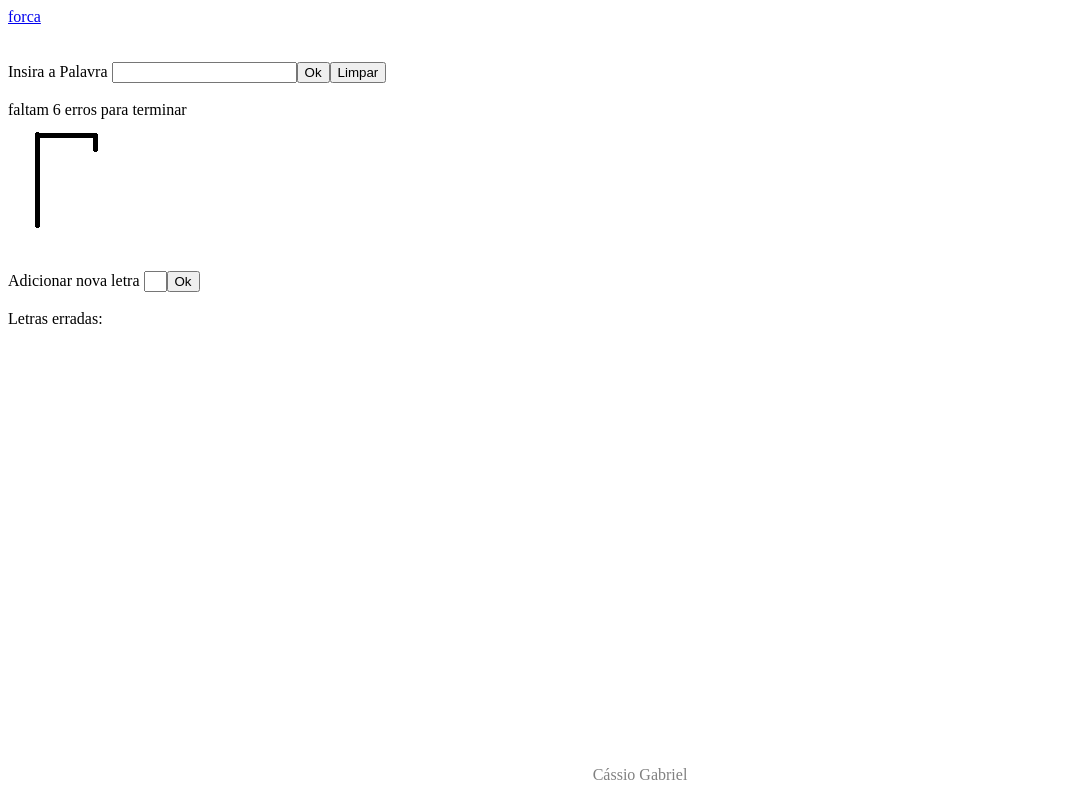
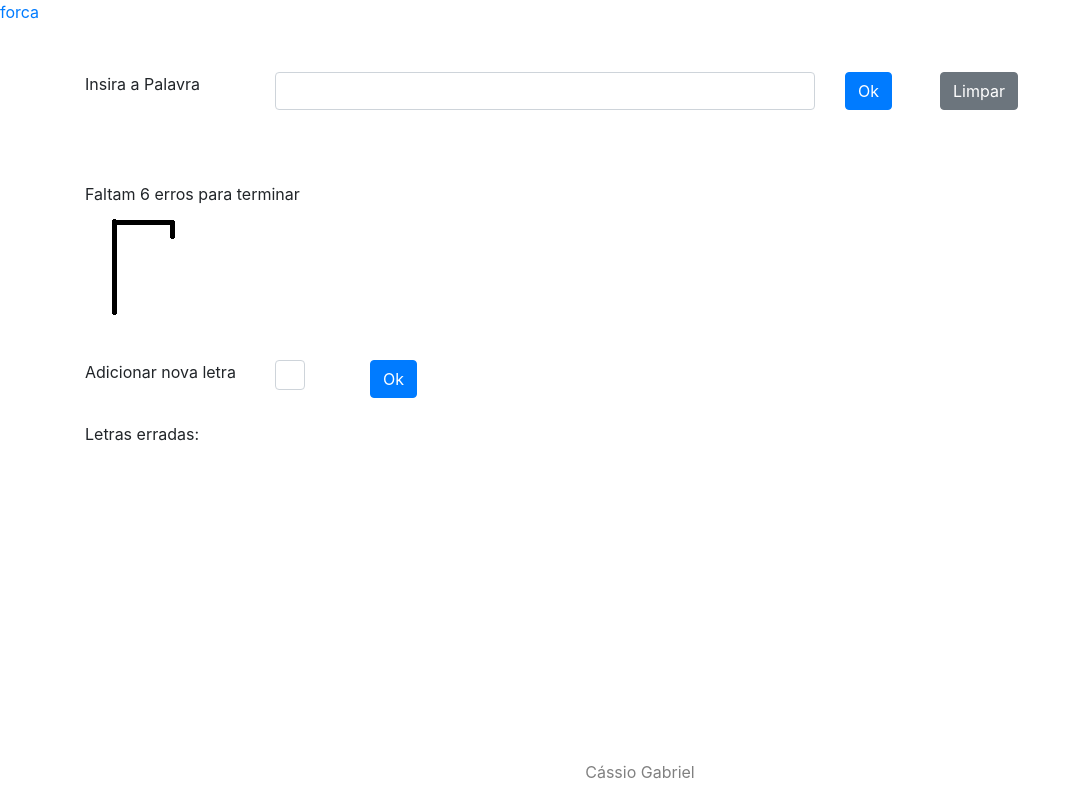
Before and after one commit to cgcdoss/jogos, an Angular app: page /forca in a window 1280 px wide. Shown: the whole page, without its empty margins (0-1081 px from the left). Built offline with nearby package versions, Linux system fonts and the light colour scheme.

Commit message:
Adicionando bootstrap ao projeto

```diff
--- a/package.json
+++ b/package.json
@@ -16,9 +16,12 @@
     "@angular/compiler": "~9.1.12",
     "@angular/core": "~9.1.12",
     "@angular/forms": "~9.1.12",
+    "@angular/localize": "~9.1.12",
     "@angular/platform-browser": "~9.1.12",
     "@angular/platform-browser-dynamic": "~9.1.12",
     "@angular/router": "~9.1.12",
+    "@ng-bootstrap/ng-bootstrap": "^6.2.0",
+    "bootstrap": "^4.4.0",
     "rxjs": "~6.5.4",
     "tslib": "^1.10.0",
     "zone.js": "~0.10.2"
--- a/src/app/app.module.ts
+++ b/src/app/app.module.ts
@@ -5,6 +5,7 @@ import { AppRoutingModule } from './app-routing.module';
 import { AppComponent } from './app.component';
 import { FormsModule } from '@angular/forms';
 import { ForcaComponent } from './forca/forca.component';
+import { NgbModule } from '@ng-bootstrap/ng-bootstrap';
 
 @NgModule({
   declarations: [
@@ -14,7 +15,8 @@ import { ForcaComponent } from './forca/forca.component';
   imports: [
     BrowserModule,
     AppRoutingModule,
-    FormsModule
+    FormsModule,
+    NgbModule
   ],
   providers: [],
   bootstrap: [AppComponent]
--- a/src/app/forca/forca.component.html
+++ b/src/app/forca/forca.component.html
@@ -1,29 +1,46 @@
-Insira a Palavra
-<input #palavra type="password">
-<button (click)="envia(palavra.value); palavra.value = ''">Ok</button>
-<button (click)="limpa()">Limpar</button>
+<div class="container">
+    <div class="row">
+        <div class="col-md-2">
+            <label class="control-label">Insira a Palavra</label>
+        </div>
+        <div class="col-md-6">
+            <input class="form-control" #palavra type="password">
+        </div>
+        <div class="col-md-1">
+            <button class="btn btn-primary" (click)="envia(palavra.value); palavra.value = ''">Ok</button>
+        </div>
+        <div class="col-md-1">
+            <button class="btn btn-secondary" (click)="limpa()">Limpar</button>
+        </div>
+    </div>
 
-
-<div *ngIf="letras">
     <br>
+    <div class="row" *ngIf="letras">
         <span *ngFor="let l of letras">
             <span *ngIf="l.includes(' ')">&nbsp;&nbsp;</span>
-        <input disabled *ngIf="!l.includes(' ')" style="width: 15px;" [value]="letrasCorretas.includes(l) ? l : ''">
+            <input class="form-control person" disabled *ngIf="!l.includes(' ')"
+                [value]="letrasCorretas.includes(l) ? l : ''">
         </span>
     </div>
 
     <br><br>
 
-faltam {{chances}} erros para terminar
+    Faltam {{chances}} erros para terminar
     <br>
     <img [src]="getImgSrc()">
 
     <br><br>
 
-<div>
-    Adicionar nova letra
-    <input #novaLetra style="width: 15px;">
-    <button (click)="adicionaLetra(novaLetra.value); novaLetra.value= ''">Ok</button>
+    <div class="row">
+        <div class="col-md-2">
+            <label class="control-label">Adicionar nova letra</label>
+        </div>
+        <div class="col-md-1">
+            <input class="form-control person" #novaLetra style="width: 15px;">
+        </div>
+        <div class="col-md-1">
+            <button class="btn btn-primary" (click)="adicionaLetra(novaLetra.value); novaLetra.value= ''">Ok</button>
+        </div>
     </div>
     <br>
     Letras erradas: <span *ngFor="let letra of letrasIncorretas">{{letra}}, </span>
@@ -31,3 +48,4 @@ Letras erradas: <span *ngFor="let letra of letrasIncorretas">{{letra}}, </span>
     <div class="footer">
         <p>Cássio Gabriel</p>
     </div>
+</div>
--- a/src/app/forca/forca.component.scss
+++ b/src/app/forca/forca.component.scss
@@ -7,3 +7,9 @@
     color: gray;
     text-align: center;
   }
+
+.person{
+    padding: 10px !important;
+    height: 30px !important;
+    width: 30px !important;
+}
--- a/src/polyfills.ts
+++ b/src/polyfills.ts
@@ -1,3 +1,7 @@
+/***************************************************************************************************
+ * Load `$localize` onto the global scope - used if i18n tags appear in Angular templates.
+ */
+import '@angular/localize/init';
 /**
  * This file includes polyfills needed by Angular and is loaded before the app.
  * You can add your own extra polyfills to this file.
--- a/src/styles.scss
+++ b/src/styles.scss
@@ -1 +1,4 @@
 /* You can add global styles to this file, and also import other style files */
+
+/* Importing Bootstrap SCSS file. */
+@import '~bootstrap/scss/bootstrap';
```
Also changed, not shown: 1 other file (tests, documents, lock files or other folders). Lines whose indentation alone changed are shown as unchanged.
